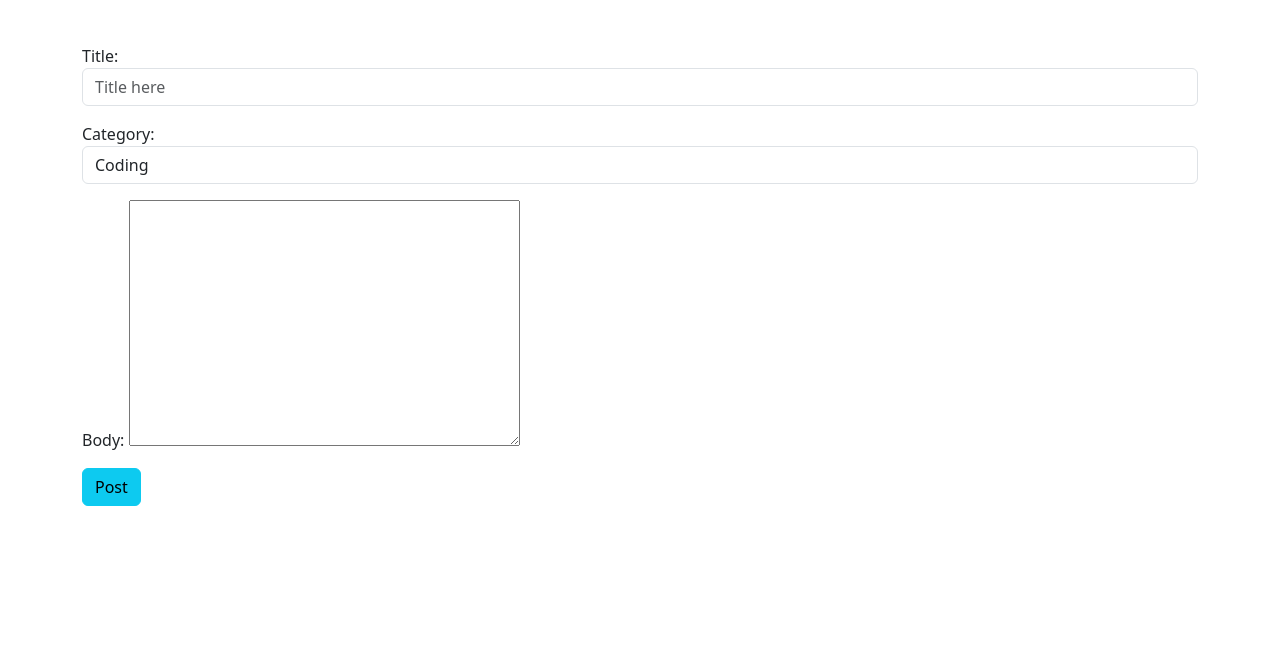
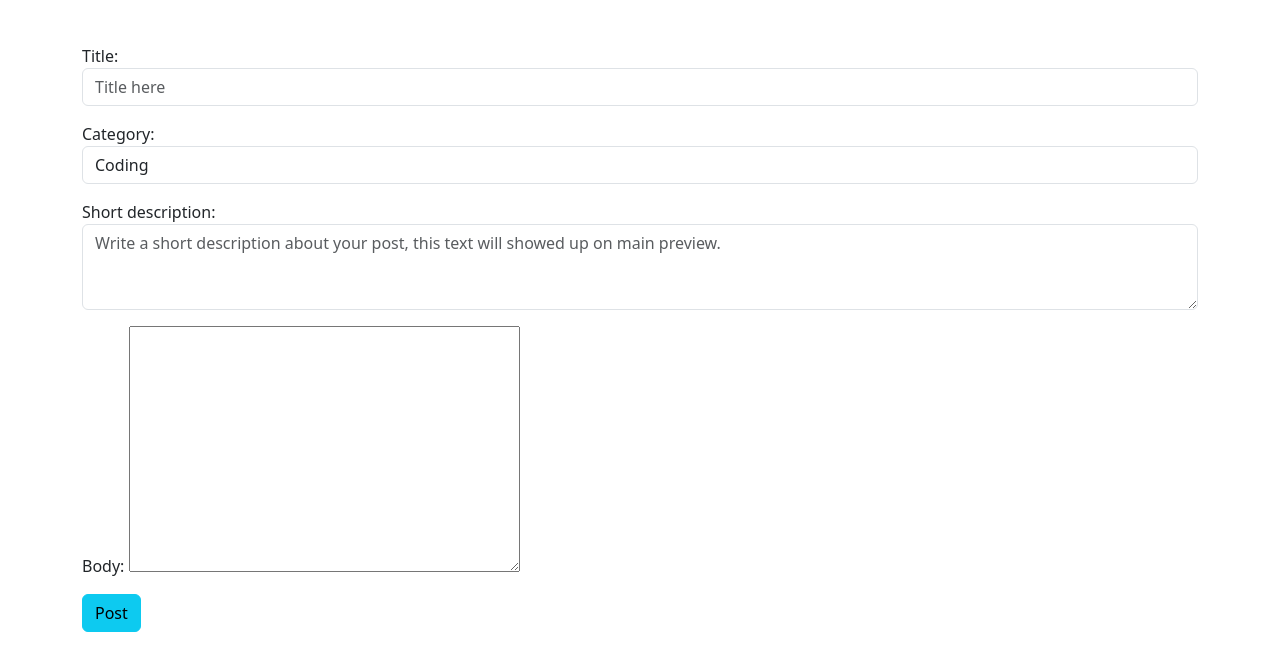
Before and after one commit to mmd-punisher/Diglog, a Django app: page /create/ in a window 1280 px wide. Shown: the part 154-802 px from the top of the page. Before the commit the page ends 660 px from the top, so only its background shows below. Run offline with Django 5.2, Linux system fonts and the light colour scheme; some libraries are stand-ins or nearby versions.

Commit message:
Adding short description

```diff
--- a/blog/forms.py
+++ b/blog/forms.py
@@ -15,12 +15,17 @@
 
     class Meta:
         model = Post
-        fields = ['title', 'author', 'category', 'body']
+        fields = ['title', 'author', 'category', 'short_description', 'body']
         widgets = {
             'title': forms.TextInput(attrs={'class': 'form-control', 'placeholder': 'Title here'}),
-            'author': forms.TextInput(attrs={'class': 'form-control', 'value': '', 'id': 'auther_field', 'type': 'hidden'}),
+            'author': forms.TextInput(
+                attrs={'class': 'form-control', 'value': '', 'id': 'auther_field', 'type': 'hidden'}),
             # 'author': forms.Select(attrs={'class': 'form-control'}),
             'category': forms.Select(choices=display_choices(), attrs={'class': 'form-control'}),
+            'short_description': forms.Textarea(attrs={
+                'class': 'form-control',
+                'placeholder': 'Write a short description about your post, this text will showed up on main preview.',
+                'rows': 3}),
             'body': forms.Textarea(attrs={'class': 'form-control', 'placeholder': 'Text here'}),
         }
 
@@ -30,9 +35,13 @@
 
     class Meta:
         model = Post
-        fields = ['title', 'category', 'body']
+        fields = ['title', 'category', 'short_description', 'body']
         widgets = {
             'title': forms.TextInput(attrs={'class': 'form-control'}),
             'category': forms.Select(choices=display_choices(), attrs={'class': 'form-control'}),
+            'short_description': forms.Textarea(attrs={
+                'class': 'form-control',
+                'placeholder': 'Write a short description about your post, this text will showed up on main preview.',
+                'rows': 3}),
             'body': forms.Textarea(attrs={'class': 'form-control'}),
         }
--- a/blog/models.py
+++ b/blog/models.py
@@ -24,6 +24,7 @@
     category = models.CharField(max_length=255, default='Daily')
     slug = models.SlugField(max_length=100, unique=True)
     likes = models.ManyToManyField(User, related_name='blog_posts')
+    short_description = models.CharField(max_length=350)
 
     def total_likes(self):
         return self.likes.count()
```
Also changed, not shown: blog/templates/home.html (+5 -2 lines), blog/migrations/0008_post_short_description.py (added), db.sqlite3.
